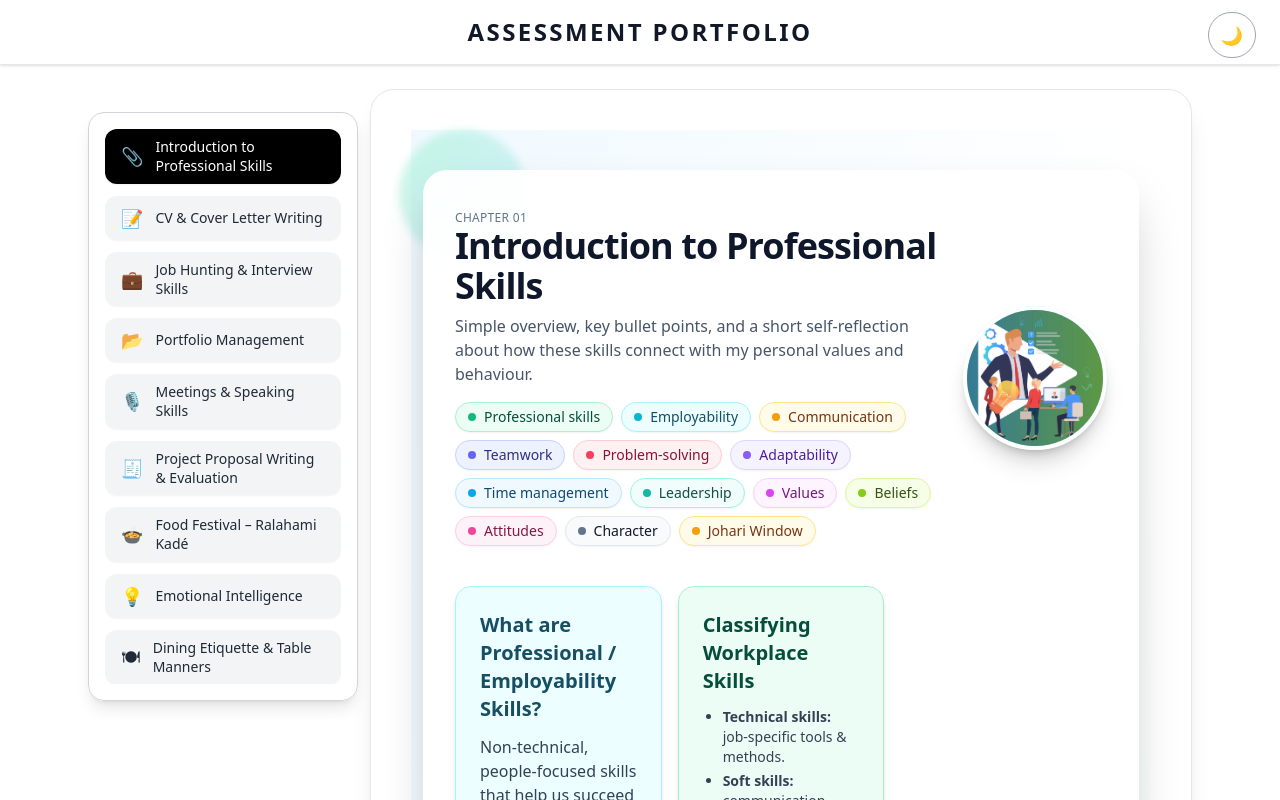
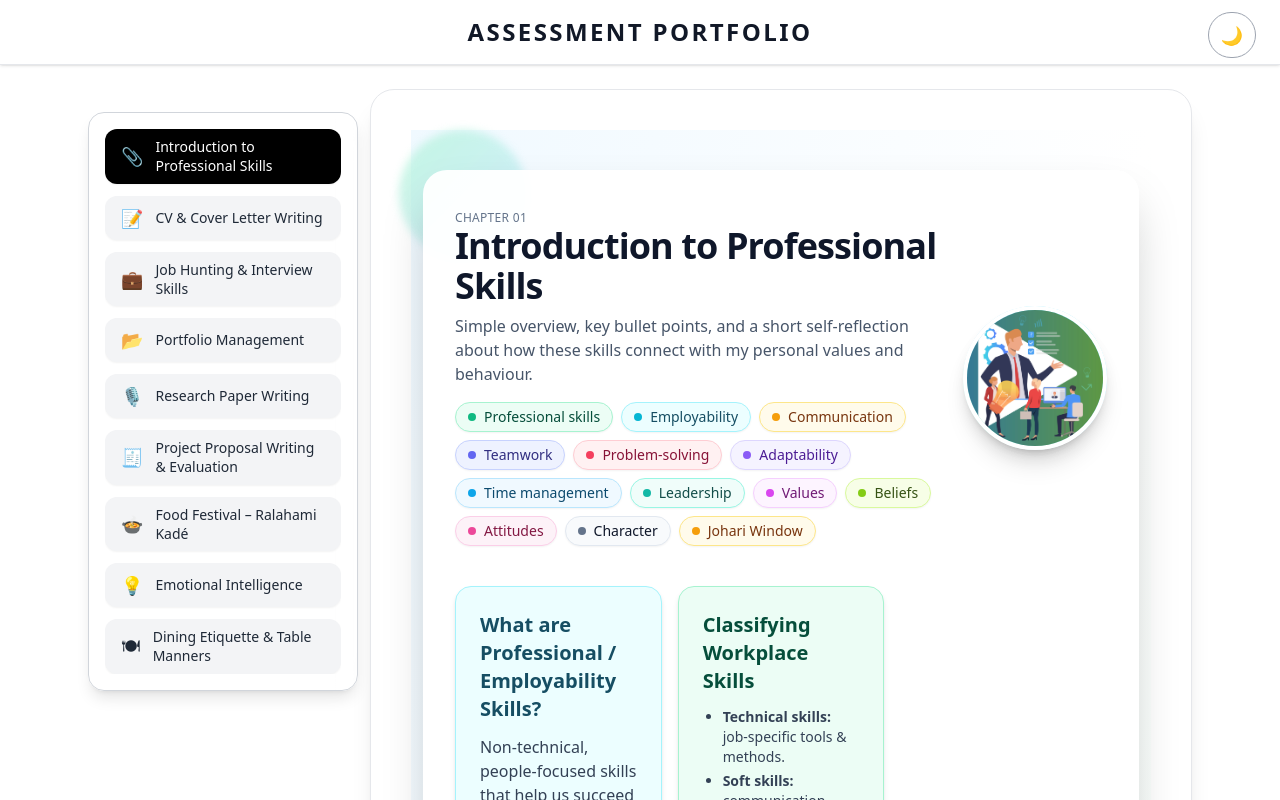
Before and after one commit to sulakshana2003/assessment-portfolio, a React (Vite) app: page /portfolio in a window 1280 px wide. Shown: the top 800 px of the page. Built offline with nearby package versions, Linux system fonts and the light colour scheme.

Commit message:
deploy part 3

```diff
--- a/src/AssessmentPortfolio.jsx
+++ b/src/AssessmentPortfolio.jsx
@@ -1,3 +1,4 @@
+/* eslint-disable no-unused-vars */
 import { useEffect, useMemo, useRef, useState } from "react";
 import { motion, AnimatePresence } from "framer-motion";
 
@@ -23,7 +24,7 @@ export default function AssessmentPortfolio() {
       { id: "ch2", title: "CV & Cover Letter Writing" },
       { id: "ch3", title: "Job Hunting & Interview Skills" },
       { id: "ch4", title: "Portfolio Management" },
-      { id: "ch5", title: "Meetings & Speaking Skills" },
+      { id: "ch5", title: "Research Paper Writing" },
       { id: "ch6", title: "Project Proposal Writing & Evaluation" },
       { id: "ch7", title: "Food Festival – Ralahami Kadé" },
       { id: "ch8", title: "Emotional Intelligence" },
```
